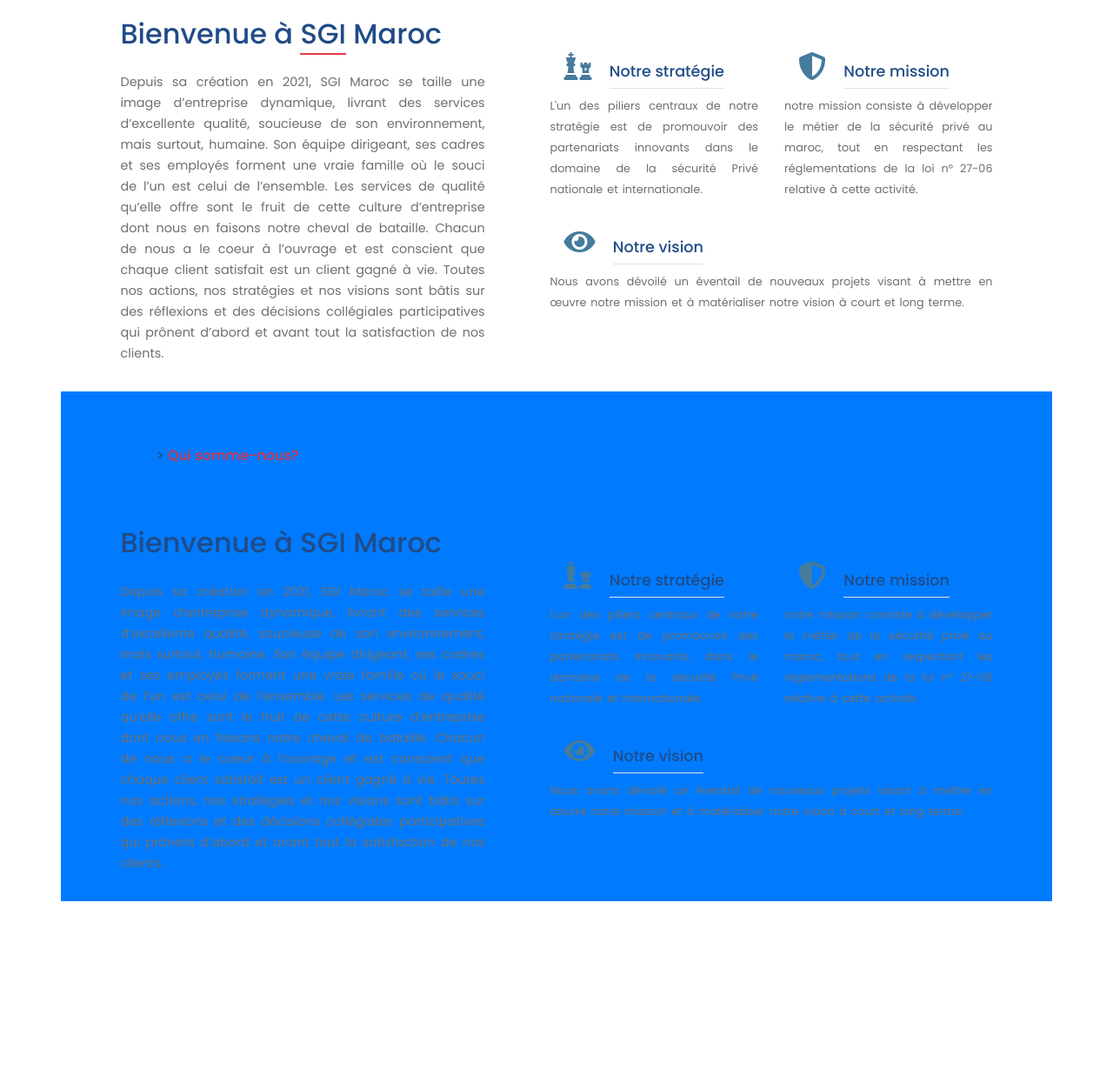
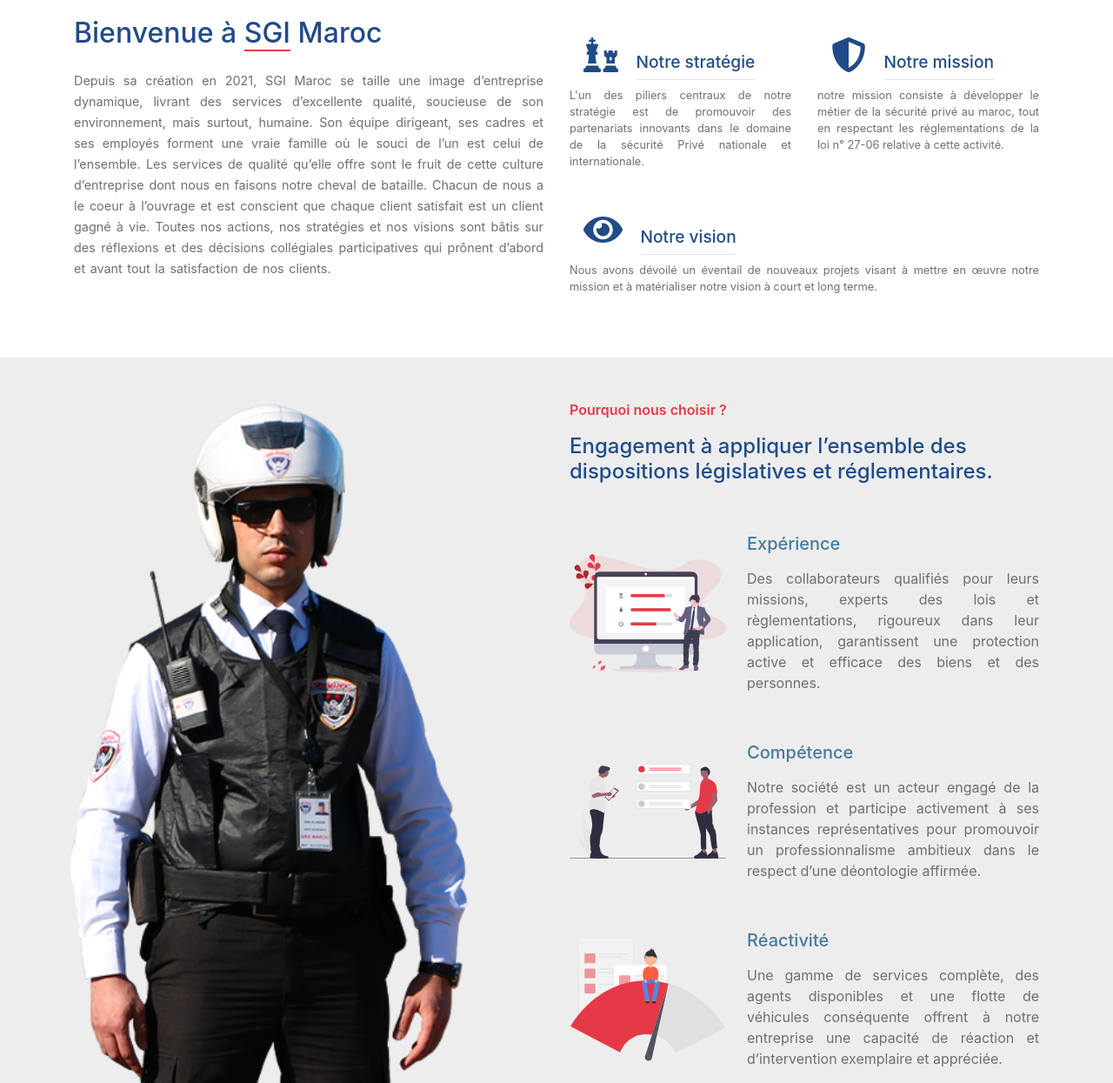
Before and after one commit to kamalammouri/SGI, a plain HTML site: page qui-sommes-nous.html in a window 1280 px wide. Shown: the part 325-1570 px from the top of the page at 87% size. Before the commit the page ends 1361 px from the top, so only its background shows below. Drawn offline with Linux system fonts and the light colour scheme.

Commit message:
choisire nous

```diff
--- a/css/apropos.css
+++ b/css/apropos.css
@@ -43,26 +43,9 @@
 }
 
 .apropos_partition {
-    border: 1px solid var(--for-color);
+    border: 2px solid var(--for-color);
     background-color: var(--main-color);
-}
-
-.apropos_partition:first-child::before {
-    content: 'Faites-nous confiance, et demandez un diagnostic gratuit pour votre système de sécurité.';
-    display: none;
-    position: absolute;
-    width: 100%;
-    height: 100%;
-    top: 0;
-    left: 0;
-    background-color: var(--second-color);
-    color: var(--for-color);
-    text-align: center;
-}
-
-.apropos_partition:hover::before {
-    display: block;
-    transition: display 0.5s;
+    border-radius: 10px;
 }
 
 .apropos_partition .graph_centent {
@@ -78,3 +61,35 @@
     font-size: 3rem;
     padding-bottom: 30px;
 }
+
+.card-flip>div {
+    backface-visibility: hidden;
+    transition: transform 300ms;
+    transition-timing-function: linear;
+    width: 100%;
+    height: 100%;
+    margin: 0;
+    display: flex;
+}
+
+.choisire_nous {
+    background-color: #6f6f6f20;
+}
+
+#question_shoisire_nous {
+    color: var(--second-color);
+    font-weight: 600;
+}
+
+.choisire_nous .text-secondary {
+    color: var(--main-color) !important;
+}
+
+.choisire_nous h5 {
+    color: var(--third-color);
+}
+
+.choisire_nous p {
+    color: var(--text-light-color);
+    text-align: justify;
+}
--- a/css/qui-sommes-nous.css
+++ b/css/qui-sommes-nous.css
@@ -10,7 +10,7 @@
     color: var(--main-color);
 }
 
-.qui-some-nous p {
+.qui-some-nous .sgi-info {
     line-height: 1.5rem;
     word-spacing: 1.5px;
     color: var(--text-light-color);
@@ -22,14 +22,42 @@
     font-size: 0.9rem;
 }
 
-.qui-some-nous .mini-title {
-    font-size: 1.1rem;
+.sgi {
+    border-bottom: 2px solid var(--second-color);
 }
 
-.qui-some-nous .par_info {
-    font-size: 0.8rem;
+.qui-some-nous .sgi_detail i {
+    font-size: 2.5rem;
+    color: var(--main-color);
 }
 
-.sgi {
-    border-bottom: 2px solid #e63946;
+.qui-some-nous .sgi_detail .mini-title {
+    font-size: 1.2rem;
 }
+
+.qui-some-nous .sgi_detail .par_info {
+    font-size: 0.8rem;
+    color: var(--text-light-color);
+}
+
+.choisire_nous {
+    background-color: #6f6f6f20;
+}
+
+#question_shoisire_nous {
+    color: var(--second-color);
+    font-weight: 600;
+}
+
+.choisire_nous .text-secondary {
+    color: var(--main-color) !important;
+}
+
+.choisire_nous h5 {
+    color: var(--third-color);
+}
+
+.choisire_nous p {
+    color: var(--text-light-color);
+    text-align: justify;
+}
--- a/css/style.css
+++ b/css/style.css
@@ -235,6 +235,7 @@
             width: 50px;
             border-radius: 50%;
             background-color: #e63946;
+            z-index: 999;
         }
         .btn_bar_2_active i {
             color: #f1faee;
--- a/qui-sommes-nous.html
+++ b/qui-sommes-nous.html
@@ -12,8 +12,6 @@
     <meta name="robots" content="index, follow, all">
     <link rel="shortcut icon" href="https://sgimaroc.ma/assets/img/favicon.png">
 
-    <!-- bootsrap libery-->
-    <link rel="stylesheet" href="css/bootstrap.min.css">
     <!-- font awesom libery-->
     <link rel="stylesheet" href="css/all.min.css">
     <!-- website font -->
@@ -24,6 +22,8 @@
     <link rel="stylesheet" href="css/style.css">
     <!-- slider style -->
     <link rel="stylesheet" href="css/qui-sommes-nous.css">
+    <!-- bootsrap libery-->
+    <link rel="stylesheet" href="css/bootstrap.min.css">
 
 </head>
 
@@ -129,13 +129,14 @@
 
     <section class="qui-some-nous">
         <div class="container">
-            <div class="row py-3 justify-content-around mx-3">
-                <h6 class="col-12 py-5"> <a href="index.html">Accueil</a>
-                    <span>></span>
-                    <a class="text-danger" href="#">Qui somme-nous?</a>
-                </h6>
-
-                <div class="col-lg-5 col-md-12">
+            <div class="row py-3">
+                <div class="col-12 py-5">
+                    <h6> <a href="index.html">Accueil</a>
+                        <span>></span>
+                        <a class="text-danger" href="#">Qui somme-nous?</a>
+                    </h6>
+                </div>
+                <div class="col-lg-6 col-12 sgi_welcom">
                     <h2 class="py-3">Bienvenue à <span class="sgi">SGI</span> Maroc</h2>
                     <p class="text-justify sgi-info">
                         Depuis sa création en 2021, SGI Maroc se taille une image d’entreprise dynamique, livrant des services d’excellente qualité, soucieuse de son environnement, mais surtout, humaine. Son équipe dirigeant, ses cadres et ses employés forment une vraie famille
@@ -144,21 +145,21 @@
                         de nos clients.
                     </p>
                 </div>
-                <div class="col-lg-6 col-12 my-5">
+                <div class="col-lg-6 col-12 my-4 sgi_detail">
                     <div class="row">
-                        <div class="col-lg-6 col-12 my-2">
+                        <div class="col-lg-6 col-12 py-3">
                             <i class="fas fa-chess fa-2x mx-3"></i>
                             <h4 class="mini-title py-2 border-bottom d-inline-block">Notre stratégie</h4>
                             <p class="par_info text-justify"> L'un des piliers centraux de notre stratégie est de promouvoir des partenariats innovants dans le domaine de la sécurité Privé nationale et internationale.</p>
                         </div>
 
-                        <div class="col-lg-6 col-12 my-2">
+                        <div class="col-lg-6 col-12 py-3">
                             <i class="fas fa-shield-alt fa-2x mx-3"></i>
                             <h4 class="mini-title py-2 border-bottom d-inline-block">Notre mission</h4>
                             <p class="par_info text-justify">notre mission consiste à développer le métier de la sécurité privé au maroc, tout en respectant les réglementations de la loi n° 27-06 relative à cette activité.</p>
                         </div>
-                        <div class="col-12 my-2">
-                            <i class="fas fa-eye fa-2x mx-3"></i>
+                        <div class="col-12 py-3">
+                            <i class="fas fa-eye fa-2x mx-3 "></i>
                             <h4 class="mini-title py-2 border-bottom d-inline-block">Notre vision</h4>
                             <p class="par_info text-justify">Nous avons dévoilé un éventail de nouveaux projets visant à mettre en œuvre notre mission et à matérialiser notre vision à court et long terme.</p>
                         </div>
@@ -168,46 +169,46 @@
         </div>
     </section>
 
-    <section class="qui-some-nous">
-        <div class="container bg-primary">
-            <div class="row py-3 justify-content-around mx-3">
-                <h6 class="col-12 py-5"> <a href="index.html">Accueil</a>
-                    <span>></span>
-                    <a class="text-danger" href="#">Qui somme-nous?</a>
-                </h6>
+    <section class="choisire_nous">
+        <div class="pt-5 py-0">
+            <div class="container">
+                <div class="row">
+                    <div class="col-lg-6 col-12" style="background: url('img/aprpos-image-agent.png') no-repeat left bottom; background-size: contain;">
+                    </div>
+                    <div class="col-lg-6 py-8">
+                        <span class="pb-3 tagline d-block" id="question_shoisire_nous">Pourquoi nous choisir ?</span>
+                        <h4 class="text-secondary mb-4 pb-3 down-line StitlePages">Engagement à appliquer l’ensemble des dispositions législatives et réglementaires.</h4>
 
-                <div class="col-lg-5 col-md-12">
-                    <h2 class="py-3">Bienvenue à SGI Maroc</h2>
-                    <p class="text-justify sgi-info">
-                        Depuis sa création en 2021, SGI Maroc se taille une image d’entreprise dynamique, livrant des services d’excellente qualité, soucieuse de son environnement, mais surtout, humaine. Son équipe dirigeant, ses cadres et ses employés forment une vraie famille
-                        où le souci de l’un est celui de l’ensemble. Les services de qualité qu’elle offre sont le fruit de cette culture d’entreprise dont nous en faisons notre cheval de bataille. Chacun de nous a le coeur à l’ouvrage et est conscient
-                        que chaque client satisfait est un client gagné à vie. Toutes nos actions, nos stratégies et nos visions sont bâtis sur des réflexions et des décisions collégiales participatives qui prônent d’abord et avant tout la satisfaction
-                        de nos clients.
-                    </p>
-                </div>
-                <div class="col-lg-6 col-12 my-5">
-                    <div class="row">
-                        <div class="col-lg-6 col-12 my-2">
-                            <i class="fas fa-chess fa-2x mx-3"></i>
-                            <h4 class="mini-title py-2 border-bottom d-inline-block">Notre stratégie</h4>
-                            <p class="par_info text-justify"> L'un des piliers centraux de notre stratégie est de promouvoir des partenariats innovants dans le domaine de la sécurité Privé nationale et internationale.</p>
+                        <div class="d-flex mb-4">
+                            <span class="col-4" style="background: url('img/svg/undraw_site_stats_l57q.svg') no-repeat center/contain"></span>
+                            <div class="pl-4">
+                                <h5 class="my-3">Expérience</h5>
+                                <p>Des collaborateurs qualifiés pour leurs missions, experts des lois et règlementations, rigoureux dans leur application, garantissent une protection active et efficace des biens et des personnes.</p>
+                            </div>
                         </div>
 
-                        <div class="col-lg-6 col-12 my-2">
-                            <i class="fas fa-shield-alt fa-2x mx-3"></i>
-                            <h4 class="mini-title py-2 border-bottom d-inline-block">Notre mission</h4>
-                            <p class="par_info text-justify">notre mission consiste à développer le métier de la sécurité privé au maroc, tout en respectant les réglementations de la loi n° 27-06 relative à cette activité.</p>
+                        <div class="d-flex mb-4">
+                            <span class="col-4" style="background: url('img/svg/undraw_shared_goals_3d12.svg') no-repeat center/contain"></span>
+                            <div class="pl-4">
+                                <h5 class="my-3">Compétence</h5>
+                                <p>Notre société est un acteur engagé de la profession et participe activement à ses instances représentatives pour promouvoir un professionnalisme ambitieux dans le respect d’une déontologie affirmée.</p>
+                            </div>
                         </div>
-                        <div class="col-12 my-2">
-                            <i class="fas fa-eye fa-2x mx-3"></i>
-                            <h4 class="mini-title py-2 border-bottom d-inline-block">Notre vision</h4>
-                            <p class="par_info text-justify">Nous avons dévoilé un éventail de nouveaux projets visant à mettre en œuvre notre mission et à matérialiser notre vision à court et long terme.</p>
+
+                        <div class="d-flex">
+                            <span class="col-4" style="background: url('/img/svg/undraw_fast_loading_0lbh.svg') no-repeat center/contain"></span>
+                            <div class="pl-4">
+                                <h5 class="my-3">Réactivité</h5>
+                                <p>Une gamme de services complète, des agents disponibles et une flotte de véhicules conséquente offrent à notre entreprise une capacité de réaction et d’intervention exemplaire et appréciée.</p>
+                            </div>
                         </div>
                     </div>
                 </div>
             </div>
         </div>
     </section>
+
+
 
     <!-- Start Btn Bar fixed-->
     <div class="btn_bar_2">
```
Also changed, not shown: index.html (+46 -4 lines), img/1.png (added), img/7.png (added), img/aprpos-image-agent.png (added), img/svg/undraw_Followers_re_6k3g.svg (added), img/svg/undraw_Security_on_re_e491.svg (added), img/svg/undraw_fast_loading_0lbh.svg (added), img/svg/undraw_shared_goals_3d12.svg (added), img/svg/undraw_site_stats_l57q.svg (added), 1 other file.
